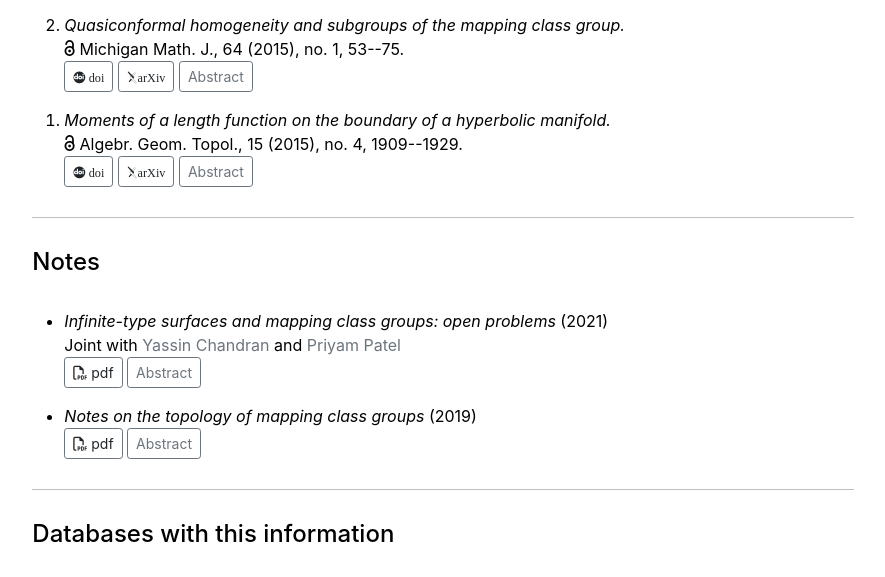
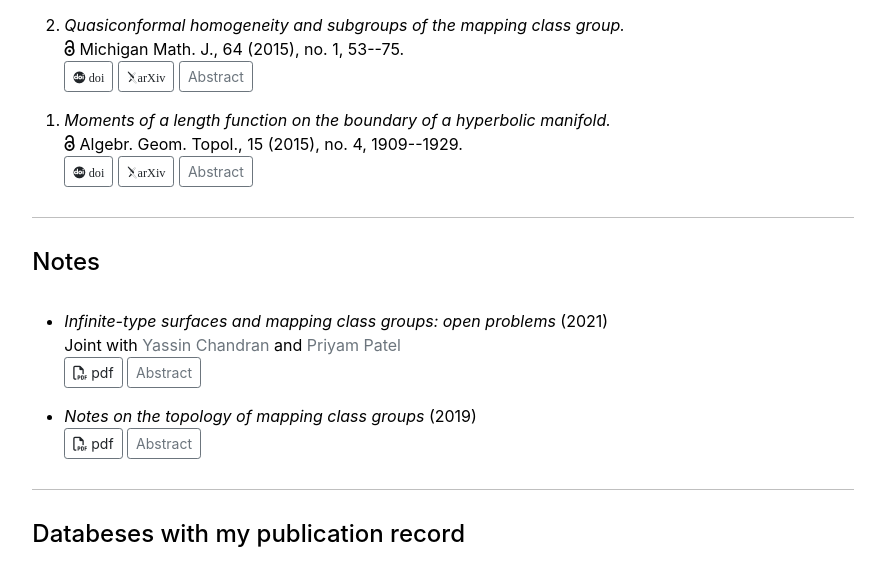
Before and after one commit to ngvlamis/ngvlamis.github.io, a plain HTML site: page publications.html in a window 1280 px wide. Shown: the part 2819-3396 px from the top of the page, without its empty margins (197-1082 px from the left). Drawn offline with Linux system fonts and the light colour scheme; files whose address does not match are found by name.

Commit message:
Update publications.html

```diff
--- a/publications.html
+++ b/publications.html
@@ -854,7 +854,7 @@
 <hr>
 
 <div class="databases">
-  <h4>Databases with this information</h4><br>
+  <h4>Databeses with my publication record</h4><br>
   <ul>
 
       <li>
```
